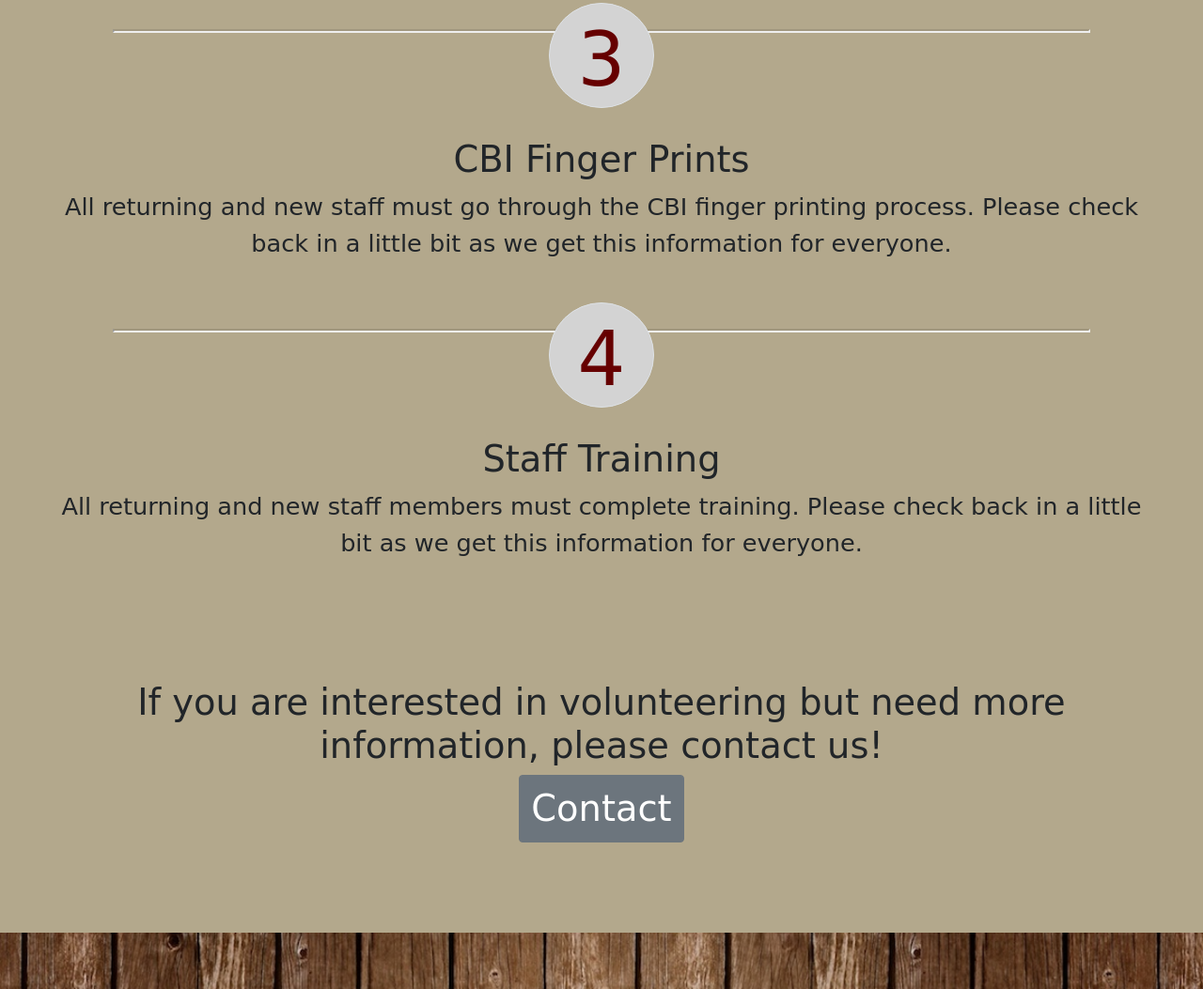
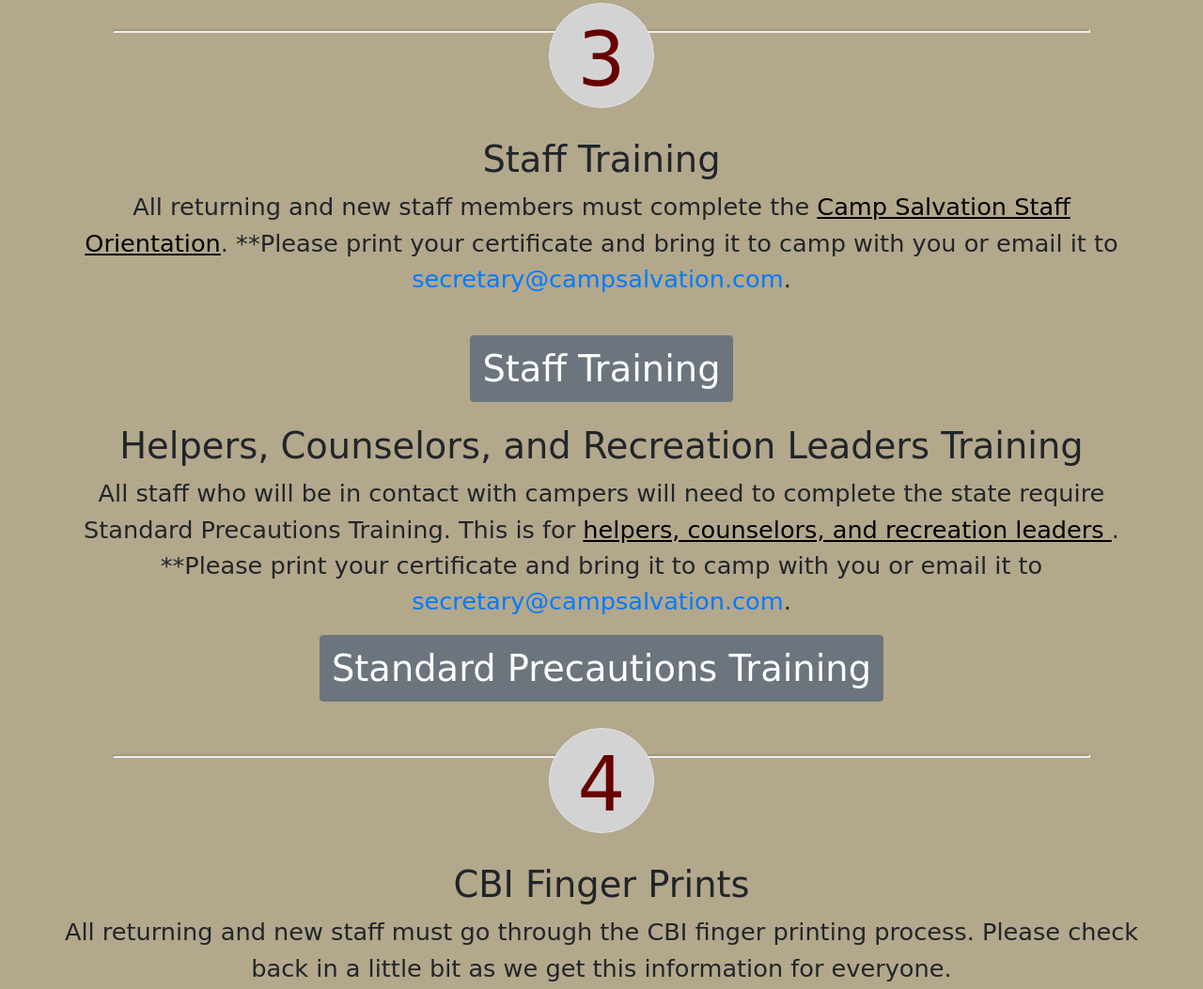
Before and after one commit to mrdanielcollins/Camp-Salvation, a plain HTML site: page pages/volunteer.html in a window 1280 px wide. Shown: the part 3768-4821 px from the top of the page at 94% size. Drawn offline with nearby package versions, Linux system fonts and the light colour scheme; a web font is replaced by a local one.

Commit message:
Added training material

```diff
--- a/pages/volunteer.html
+++ b/pages/volunteer.html
@@ -10,7 +10,7 @@
   <meta property="og:title" content="Camp Salvation Volunteers" />
   <meta property="og:description" content="Introducing Jesus Christ in the Heart of the Rockies" />
   <meta property="og:image" content="https://www.campsalvation.org/images/logo.png" />
-  <meta property="fb:app_id" content="142946781061880"/>
+  <meta property="fb:app_id" content="142946781061880" />
   <title>Camp Salvation</title>
 
   <!-- CDN Stylesheets -->
@@ -73,16 +73,17 @@
       please complete the correct application. We would love
       to serve alongside you!
     </p>
-    <button type="button" class="btn btn-secondary big-btn"><a id="faq-contact-btn"
-        href="#staff-app">Apply</a></button>
+    <button type="button" class="btn btn-secondary big-btn"><a id="faq-contact-btn" href="#staff-app">Apply</a></button>
   </div>
 
   <!-- Volunteer position section-->
   <div class="border" id="position-section">
     <h1 style="text-align: center;">Positions Available</h1>
-    <a style="text-align: center;" href="https://drive.google.com/drive/u/0/folders/1TkwlVK1PMrohuLG4Ck2bIHzsH-5XXHwu"><p>
+    <a style="text-align: center;" href="https://drive.google.com/drive/u/0/folders/1TkwlVK1PMrohuLG4Ck2bIHzsH-5XXHwu">
+      <p>
         Click here for detailed job descriptions!
-        </p></a>
+      </p>
+    </a>
     <div class="position" style="border-top: solid lightgray;">
       <h2>Helper</h2>
       <p>The foundation of camp! Serving by cleaning,
@@ -135,10 +136,11 @@
     <div id="staff-app">
       <div class="border number-icon" style="margin-top: -8rem;">1</div>
       <h1>Staff Application</h1>
-      <p>All staff members must complete an application and health record. Please complete one of the following forms:</p>
+      <p>All staff members must complete an application and health record. Please complete one of the following forms:
+      </p>
       <br>
       <div id="staff-app-flex">
-        <div class ="staff-app-item">
+        <div class="staff-app-item">
           <h1>First Time Staff Member</h1>
           <p style="padding-left: 2rem; padding-right: 2rem;"> Please fill out the following form if this is your first
             time
@@ -149,7 +151,7 @@
             download="Camp Salvation Initial Staff Application.pdf">
             <button type="button" class="btn btn-secondary big-btn" Download>First Time Staff</button></a>
         </div>
-        <div class ="staff-app-item" >
+        <div class="staff-app-item">
           <h1>Returning Staff Member</h1>
           <p style="padding-left: 2rem; padding-right: 2rem;">Please fill out the following form if you have
             previously been a volunteer with Camp Salvation
@@ -163,32 +165,51 @@
       <hr>
       <div class="border number-icon" style="margin-top: -4rem;">2</div>
       <h1>Staff Kid Registration</h1>
-      <p>If you are a staff memeber bringing a child that is not of camper age, please contact Kendra England and fill out the following
+      <p>If you are a staff memeber bringing a child that is not of camper age, please contact Kendra England and fill
+        out the following
         form. If this does not apply to you, please move on to the next step.
       </p>
-      <a href="../images/Staff Kid Registration.pdf"
-      download="Staff Kid Registration.pdf">
+      <a href="../images/Staff Kid Registration.pdf" download="Staff Kid Registration.pdf">
         <button type="button" class="btn btn-secondary big-btn" Download>Staff Kid</button></a>
       <br>
       <br>
       <hr>
       <div class="border number-icon" style="margin-top: -4rem;">3</div>
-      <h1>CBI Finger Prints</h1>
-      <p> All returning and new staff must go through the CBI finger printing process.
-        Please check back in a little bit as we get this information for everyone.
+      <h1>Staff Training</h1>
+      <p>
+        All returning and new staff members must complete the <u style="color: black;">Camp Salvation Staff
+          Orientation</u>. **Please print your
+        certificate and bring it to camp with you or email it to <a
+          href="mailto:secretary@campsalvation.com">secretary@campsalvation.com</a>. </p>
+      <br>
+      <a href="https://docs.google.com/forms/d/e/1FAIpQLSchM61Fya9xJHCvQLKFMqcyQzzRuTDV2ctrm9o_tw_qa2r-6g/viewform">
+        <button type="button" class="btn btn-secondary big-btn">Staff Training</button></a>
+      <br>
+      <br>
+      <h1>Helpers, Counselors, and Recreation Leaders Training</h1>
+      <p>
+        All staff who will be in contact with campers will need to complete the state require Standard Precautions
+        Training. This is for <u style="color: black;">helpers, counselors, and recreation leaders </u>. **Please print
+        your certificate and bring it to
+        camp with you or email it to <a href="mailto:secretary@campsalvation.com">secretary@campsalvation.com</a>.
       </p>
+      <a href="https://americanworkplacesafety.com/2019-online-standard-precautions-training-for-teachers-child-care-employees">
+        <button type="button" class="btn btn-secondary big-btn">Standard Precautions
+          Training</button></a>
+      <br>
       <br>
       <hr>
       <div class="border number-icon" style="margin-top: -4rem;">4</div>
-      <h1>Staff Training</h1>
-      <p> All returning and new staff members must complete training.
+      <h1>CBI Finger Prints</h1>
+      <p> All returning and new staff must go through the CBI finger printing process.
         Please check back in a little bit as we get this information for everyone.
       </p>
     </div>
     <h1 style="margin-top: 8rem;">
       If you are interested in volunteering but need more information, please contact us!
     </h1>
-    <button type="button" class="btn btn-secondary big-btn"><a id="faq-contact-btn" href="contact.html">Contact</a></button>
+    <button type="button" class="btn btn-secondary big-btn"><a id="faq-contact-btn"
+        href="contact.html">Contact</a></button>
   </div>
 
   <!-- Dynamicaly loaded donate component-->
```
Lines whose indentation alone changed are shown as unchanged.
